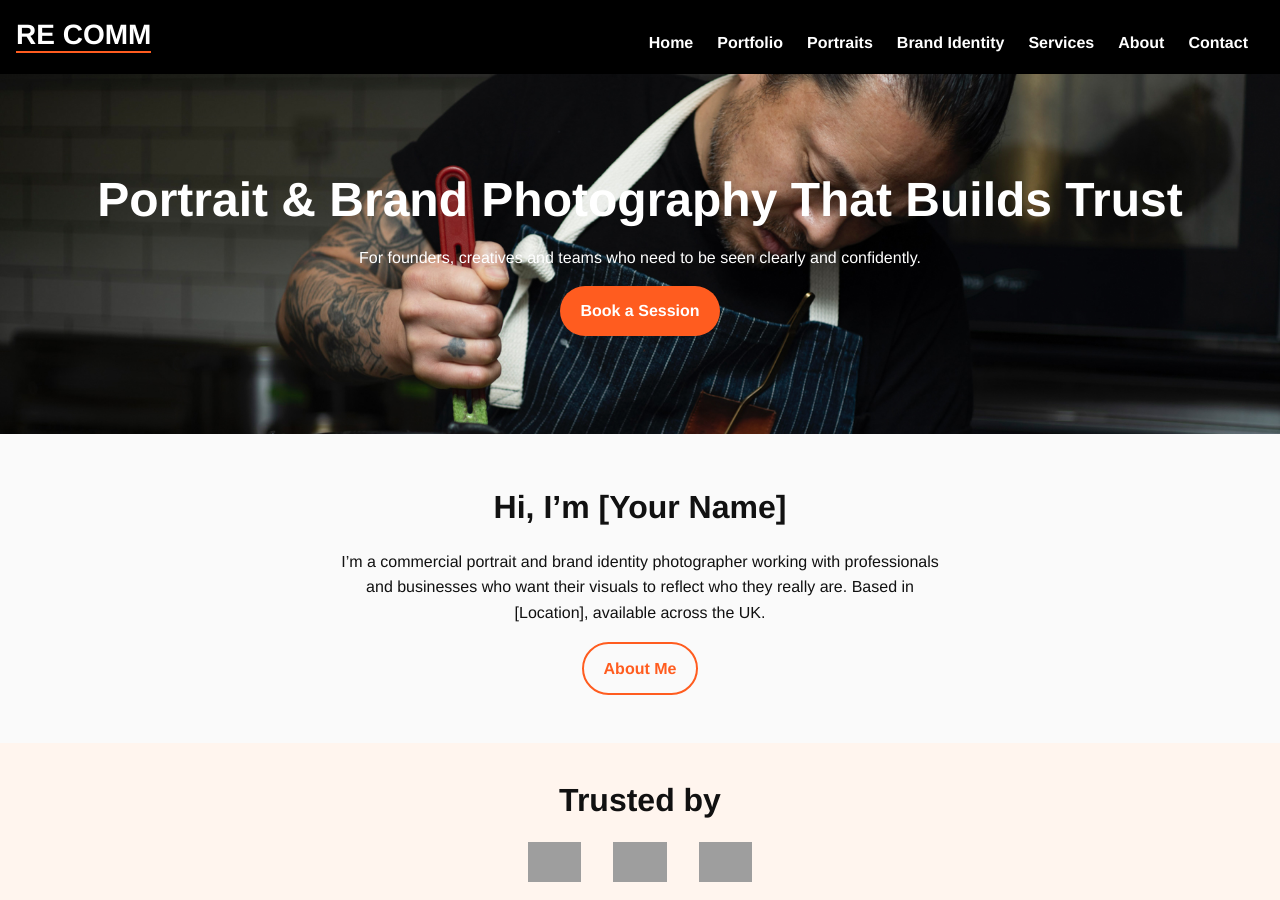
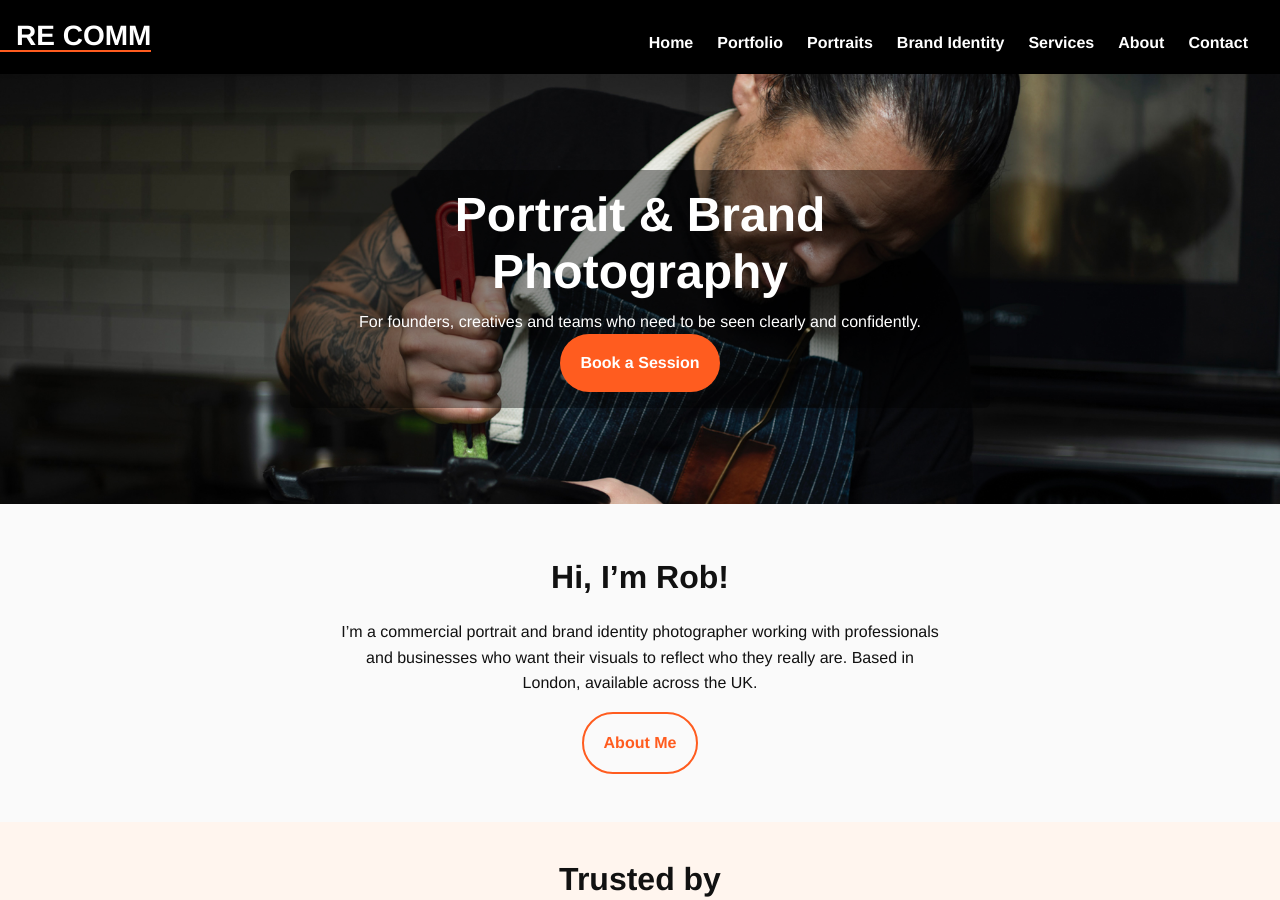
Before and after one commit to re-comm/my-portfolio, a Jekyll site: the page built from index.html, in a window 1280 px wide and 900 px high. Built offline with Jekyll 4.4.1, drawn with Linux system fonts in a browser that asks for light colours; grey boxes are pictures that could not be loaded.

Commit message:
Initial commit

```diff
--- a/assets/css/styles.scss
+++ b/assets/css/styles.scss
@@ -59,7 +59,7 @@ p {
 /* Buttons */
 .btn-book, .btn-outline {
   display: inline-block;
-  padding: 0.75rem 1.25rem;
+  padding: 1rem 1.25rem;
   border-radius: 999px;
   font-weight: bold;
   text-align: center;
@@ -101,6 +101,26 @@ p {
   max-width: 100vw;
   overflow: hidden;
   margin: 0 auto;
+  position: relative; // needed for absolute positioning
+  padding-bottom: 4rem;
+
+}
+.hero-content {
+  max-width: 700px;
+  margin: 0 auto;
+  display: inline-block; // wraps tightly around content
+  background-color: rgba(0, 0, 0, 0.4); // subtle contrast box
+  padding: 1rem 1.5rem; // comfortable padding
+  border-radius: 6px; // smooth corners
+
+  h1, p {
+    color: #ffffff; // ensures high contrast on dark background
+    margin: 0; // removes extra margin inside the box
+  }
+
+  h1 {
+    margin-bottom: 0.5rem; // maintains spacing between h1 and p
+  }
 }
 
 
@@ -348,13 +368,36 @@ footer {
     padding: 0;
     line-height: 1;
     font-size: 1.75rem;
+    position: relative;
 
     a {
       color: white;
       text-decoration: none;
       display: inline-block;
-      border-bottom: 2px solid #ff5c1f;
       padding-bottom: 2px;
+      position: relative;
+
+      &::after {
+        content: "";
+        position: absolute;
+        bottom: 0;
+        left: 0; // aligns exactly with left edge of logo text
+        width: 100%; // spans the full width of logo text
+        height: 2px;
+        background-color: #ff5c1f;
+        z-index: 2;
+      }
+
+      &::before {
+        content: "";
+        position: absolute;
+        bottom: 0;
+        right: 100%; // extend fully to the left
+        width: 100vw;
+        height: 2px;
+        z-index: 1;
+        background-color: #ff5c1f;
+      }
     }
   }
 
@@ -439,7 +482,7 @@ footer {
         height: 2px;
         background: #fff;
         border-radius: 2px;
-        transition: all 0s;
+        transition: all 0.3s ease;
       }
 
       span:nth-child(1) {
--- a/index.html
+++ b/index.html
@@ -6,7 +6,7 @@ title: Home
 <!-- HERO SECTION -->
 <section class="hero hero-index">
   <div class="hero-content">
-    <h1>Portrait & Brand Photography That Builds Trust</h1>
+    <h1>Portrait & Brand Photography</h1>
     <p>For founders, creatives and teams who need to be seen clearly and confidently.</p>
     <a href="#contact" class="btn-book">Book a Session</a>
   </div>
@@ -15,8 +15,8 @@ title: Home
 <!-- MINI BIO / INTRO -->
 <section class="bio-intro">
   <div class="bio-content">
-    <h2>Hi, I’m [Your Name]</h2>
-    <p>I’m a commercial portrait and brand identity photographer working with professionals and businesses who want their visuals to reflect who they really are. Based in [Location], available across the UK.</p>
+    <h2>Hi, I’m Rob!</h2>
+    <p>I’m a commercial portrait and brand identity photographer working with professionals and businesses who want their visuals to reflect who they really are. Based in London, available across the UK.</p>
     <a href="about.html" class="btn-outline">About Me</a>
   </div>
 </section>
```
Also changed, not shown: 6 other files.
